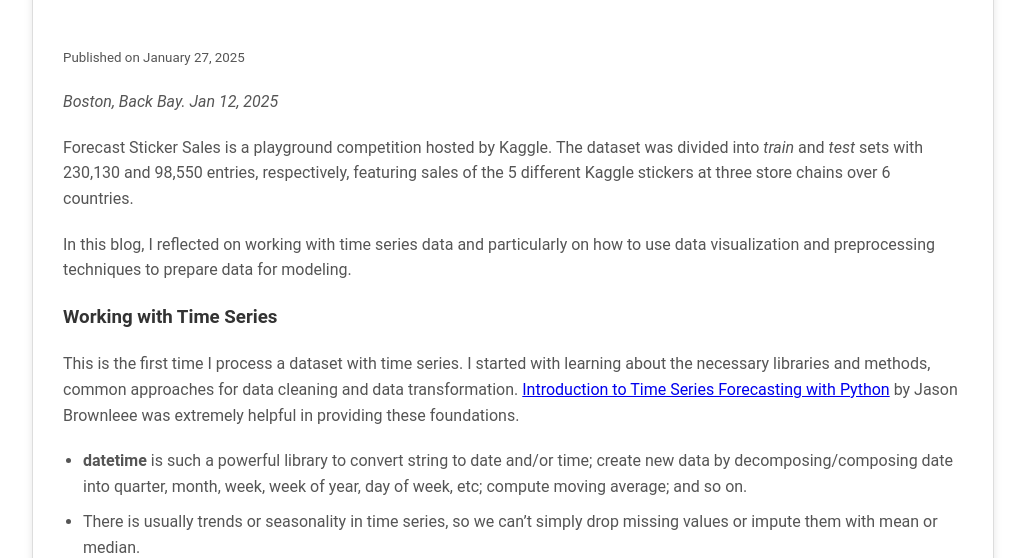
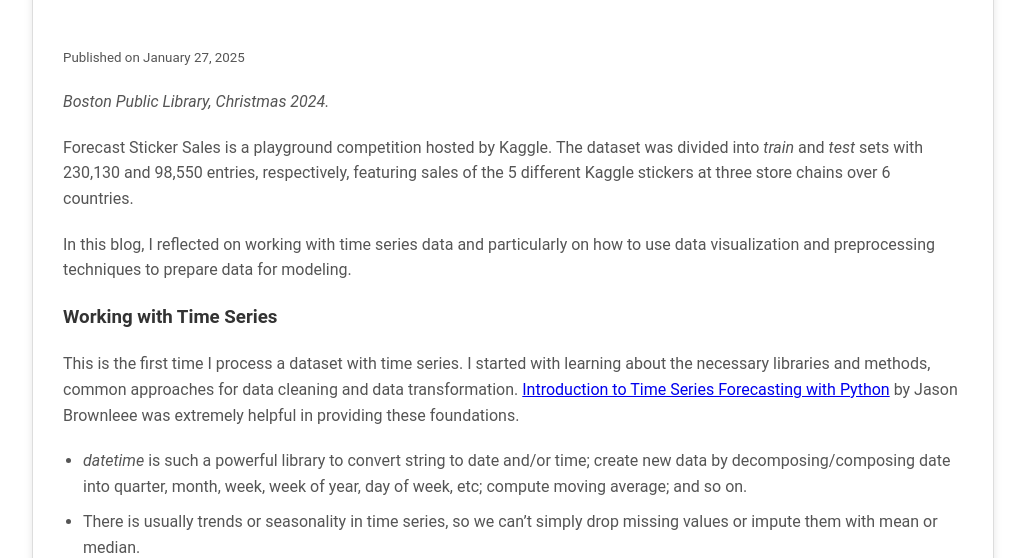
Before and after one commit to Hoale2908/hoale2908.github.io, a Jekyll site: the page built from _posts/2025-01-27-working-with-time-series.md, in a window 1280 px wide. Shown: the part 519-1077 px from the top of the page, without its empty margins (127-1152 px from the left). Built offline with Jekyll 4.4.1, drawn with Linux system fonts in a browser that asks for light colours.

Commit message:
Update time series blog post: change image to Boston Public Library, revise description for clarity, and correct formatting of datetime library mention

```diff
--- a/_posts/2025-01-27-working-with-time-series.md
+++ b/_posts/2025-01-27-working-with-time-series.md
@@ -5,9 +5,9 @@
 tags: [python, data preprocessing, kaggle competition, time series,]
 categories: [Reflection]
 images:
-  - assets/img/back-bay.jpg
+  - assets/img/boston-public-library.jpg
 ---
-*Boston, Back Bay. Jan 12, 2025*
+*Boston Public Library, Christmas 2024.*
 
 Forecast Sticker Sales is a playground competition hosted by Kaggle. The dataset was divided into *train* and *test* sets with 230,130 and 98,550 entries, respectively, featuring sales of the 5 different Kaggle stickers at three store chains over 6 countries.
 
@@ -17,7 +17,7 @@
 
 This is the first time I process a dataset with time series. I started with learning about the necessary libraries and methods, common approaches for data cleaning and data transformation. [Introduction to Time Series Forecasting with Python](https://www.google.com/books/edition/Introduction_to_Time_Series_Forecasting/-AiqDwAAQBAJ?hl=en) by Jason Brownleee was extremely helpful in providing these foundations.
 
-- **datetime** is such a powerful library to convert string to date and/or time; create new data by decomposing/composing date into quarter, month, week, week of year, day of week, etc; compute moving average; and so on.
+- *datetime* is such a powerful library to convert string to date and/or time; create new data by decomposing/composing date into quarter, month, week, week of year, day of week, etc; compute moving average; and so on.
 - There is usually trends or seasonality in time series, so we can't simply drop missing values or impute them with mean or median.
 - Imputation of time series data needs to take into account the direction in which existing data is used.
 
@@ -34,6 +34,7 @@
 Throughout my project, I realized that I would have to perform some tasks at least twice: once for the train set, and once for the test set. Each of these tasks may contain multiple lengthy lines of code. Therefore, I createed functions for these repetitive tasks.
 
 ___
+
 This competition was concluded on Jan 31, 2025. I stood at 2025/2723 on the public leaderboard with 0.33670 RSME. Though it was not a fantastic result, it marked the second competition that I actively participated on Kaggle and helped me focus on learning how to work with time series.
 
 Cheers to courage and new knowledge! 🍻
```
Also changed, not shown: 3 other files.
